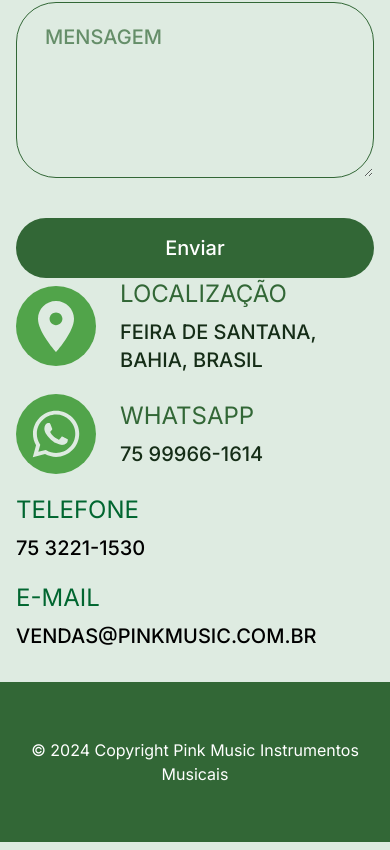
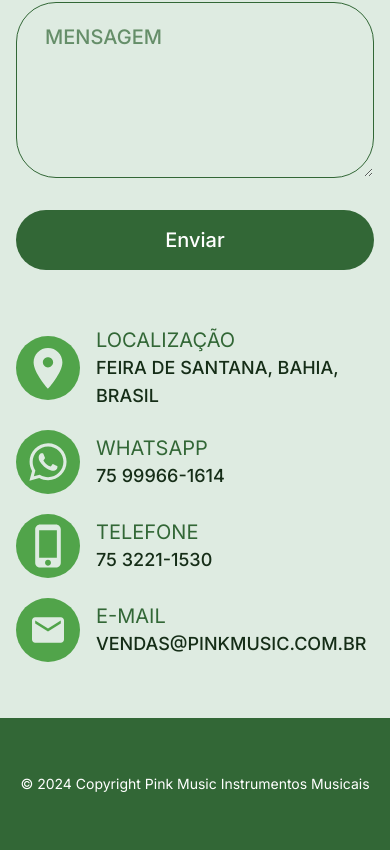
Before and after one commit to romatorres/pinkmusic-site, a Next.js app: page / in a window 390 px wide. Shown: the part 6521-7371 px from the top of the page. Built offline with nearby package versions, Linux system fonts and the light colour scheme; no server answers; the database is empty.

Commit message:
ux contatos

```diff
--- a/src/components/site/Contact.tsx
+++ b/src/components/site/Contact.tsx
@@ -46,7 +46,7 @@ export default function Contact() {
   return (
     <section className="flex flex-col w-full items-center">
       <PageContainer>
-        <div className="flex md:flex-row flex-col w-full items-center justify-between flex-wrap py-8">
+        <div className="flex md:flex-row flex-col w-full items-center justify-between flex-wrap py-8 gap-8">
           <form
             onSubmit={handleSubmit}
             className="self-stretch min-w-[240px] whitespace-nowrap w-[652px] my-auto font-medium text-xl max-w-full md:whitespace-normal"
@@ -97,65 +97,81 @@ export default function Contact() {
               value={formData.message}
               onChange={handleInputChange}
               placeholder="MENSAGEM"
-              className="rounded-[40px] flex mt-6 min-h-[176px] w-full items-start gap-2.5 justify-start p-5 px-7 border border-primary text-primary bg-transparent font-medium text-xl resize-y placeholder-primary/70 focus:outline-none focus:border-secondary focus:ring-2 focus:ring-secondary/20 md:whitespace-normal md:px-5 md:pb-24"
+              className="rounded-[40px] flex min-h-[176px] w-full items-start gap-2.5 justify-start border border-primary text-primary bg-transparent font-medium text-xl resize-y placeholder-primary/70 focus:outline-none focus:border-secondary focus:ring-2 focus:bg-secondary/20 md:whitespace-normal p-5 px-7 md:px-5 md:pb-24 mt-6"
               required
             />
 
             <button
               type="submit"
-              className="rounded-full bg-primary flex mt-10 min-h-[56px] w-full items-center gap-2.5 text-white justify-center py-4 px-32 border-none cursor-pointer transition-colors duration-300 ease-in-out font-medium text-xl hover:bg-secondary md:whitespace-normal"
+              className="rounded-full bg-primary flex min-h-[56px] w-full items-center gap-2.5 text-white justify-center mt-8 py-4 px-32 border-none cursor-pointer transition-colors duration-300 ease-in-out font-medium text-xl hover:bg-secondary md:whitespace-normal"
             >
               Enviar
             </button>
           </form>
 
-          <div className="self-stretch flex min-w-[240px] flex-col items-start justify-start my-auto gap-5 max-w-full">
-            <div className="flex items-center justify-start w-full gap-6">
+          <div className="self-stretch flex min-w-[240px] flex-col items-start justify-start sm:my-0 my-6 gap-5 max-w-full">
+            <div className="flex items-center justify-start w-full sm:gap-6 gap-4">
               <img
                 src="/img/icon-location_contacts.svg"
                 alt="Localização"
-                className="aspect-square object-contain object-center w-20 self-stretch flex-shrink-0 my-auto"
+                className="aspect-square object-contain object-center sm:w-20 w-16 self-stretch flex-shrink-0 my-auto"
               />
               <div>
-                <h3 className="text-primary self-start text-2xl font-normal mb-2">
+                <h3 className="text-primary self-start sm:text-2xl text-xl font-normal sm:mb-2 mb-0">
                   LOCALIZAÇÃO
                 </h3>
-                <p className="text-foreground m-0 font-medium text-xl">
+                <p className="text-foreground m-0 font-medium sm:text-xl text-lg">
                   FEIRA DE SANTANA, BAHIA, BRASIL
                 </p>
               </div>
             </div>
 
-            <div className="flex items-center justify-start w-full gap-6">
+            <div className="flex items-center justify-start w-full sm:gap-6 gap-4">
               <img
                 src="/img/icon-whats_contacts.svg"
                 alt="WhatsApp"
-                className="aspect-square object-contain object-center w-20 self-stretch flex-shrink-0 my-auto"
+                className="aspect-square object-contain object-center sm:w-20 w-16 self-stretch flex-shrink-0 my-auto"
               />
               <div>
-                <h3 className="text-primary self-start text-2xl font-normal mb-2">
+                <h3 className="text-primary self-start sm:text-2xl text-xl font-normal sm:mb-2 mb-0">
                   WHATSAPP
                 </h3>
-                <p className="text-foreground m-0 font-medium text-xl">
+                <p className="text-foreground m-0 font-medium sm:text-xl text-lg">
                   75 99966-1614
                 </p>
               </div>
             </div>
 
-            <div className="self-stretch flex w-full flex-col items-stretch">
-              <h3 className="text-green-800 self-start text-2xl font-normal mb-2">
+            <div className="flex items-center justify-start w-full sm:gap-6 gap-4">
+              <img
+                src="/img/icon-phone_contacts.svg"
+                alt="Telefone"
+                className="aspect-square object-contain object-center sm:w-20 w-16 self-stretch flex-shrink-0 my-auto"
+              />
+              <div>
+                <h3 className="text-primary self-start sm:text-2xl text-xl font-normal sm:mb-2 mb-0">
                   TELEFONE
                 </h3>
-              <p className="text-black m-0 font-medium text-xl">75 3221-1530</p>
+                <p className="text-foreground m-0 font-medium sm:text-xl text-lg">
+                  75 3221-1530
+                </p>
+              </div>
             </div>
 
-            <div className="self-stretch flex w-full flex-col items-stretch md:whitespace-normal">
-              <h3 className="text-green-800 self-start text-2xl font-normal mb-2">
+            <div className="flex items-center justify-start w-full sm:gap-6 gap-4">
+              <img
+                src="/img/icon-email_contacts.svg"
+                alt="Email"
+                className="aspect-square object-contain object-center sm:w-20 w-16 self-stretch flex-shrink-0 my-auto"
+              />
+              <div>
+                <h3 className="text-primary self-start sm:text-2xl text-xl font-normal sm:mb-2 mb-0">
                   E-MAIL
                 </h3>
-              <p className="text-black m-0 font-medium text-xl">
+                <p className="text-foreground m-0 font-medium sm:text-xl text-lg">
                   VENDAS@PINKMUSIC.COM.BR
                 </p>
+              </div>
             </div>
           </div>
         </div>
--- a/src/components/site/Footer.tsx
+++ b/src/components/site/Footer.tsx
@@ -3,7 +3,7 @@
 export default function Footer() {
   return (
     <footer className="bg-primary py-14">
-      <div className="text-base text-center text-white">
+      <div className="sm:text-base text-sm text-center text-white">
         © 2024 Copyright Pink Music Instrumentos Musicais
       </div>
     </footer>
```
Lines whose indentation alone changed are shown as unchanged.
